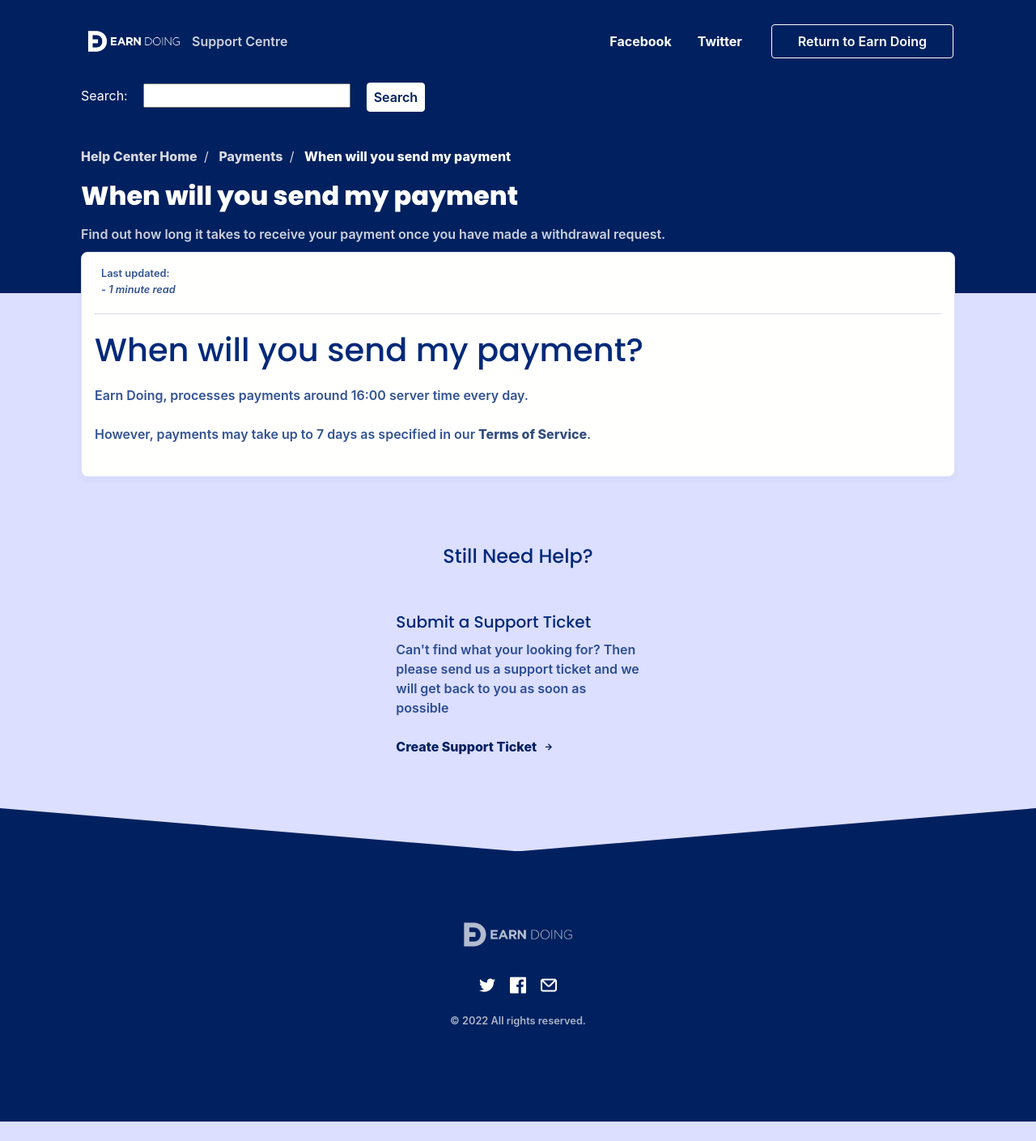
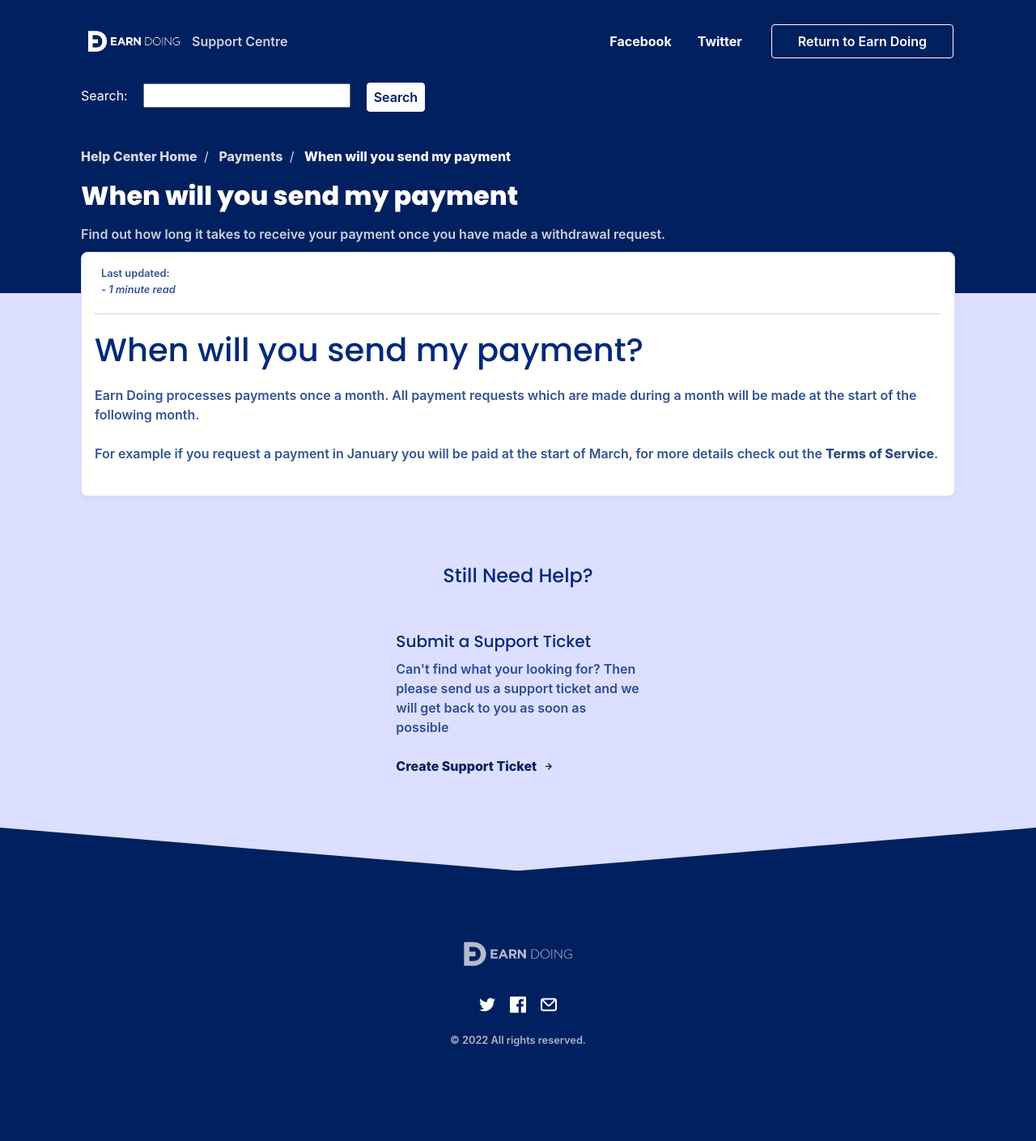
Before and after one commit to TomBillingtonUK/earndoing.github.io, a Jekyll site: the page built from _posts/payments/2020-06-30-payment-timescales.md, in a window 1280 px wide. Shown: the whole page at 81% size. Built offline with Jekyll 4.4.1, drawn with Linux system fonts in a browser that asks for light colours; nearby versions of some CDN libraries; some web fonts are replaced; before the commit the page ends 1385 px from its top, so only the background shows below that.

Commit message:
Update 2020-06-30-payment-timescales.md

```diff
--- a/_posts/payments/2020-06-30-payment-timescales.md
+++ b/_posts/payments/2020-06-30-payment-timescales.md
@@ -11,6 +11,6 @@
 
 # When will you send my payment?
 
-Earn Doing, processes payments around 16:00 server time every day.
+Earn Doing processes payments once a month. All payment requests which are made during a month will be made at the start of the following month.
 
-However, payments may take up to 7 days as specified in our [Terms of Service](https://www.earndoing.com/sites/tos.aspx).
+For example if you request a payment in January you will be paid at the start of March, for more details check out the [Terms of Service](https://www.earndoing.com/sites/tos.aspx).
```
